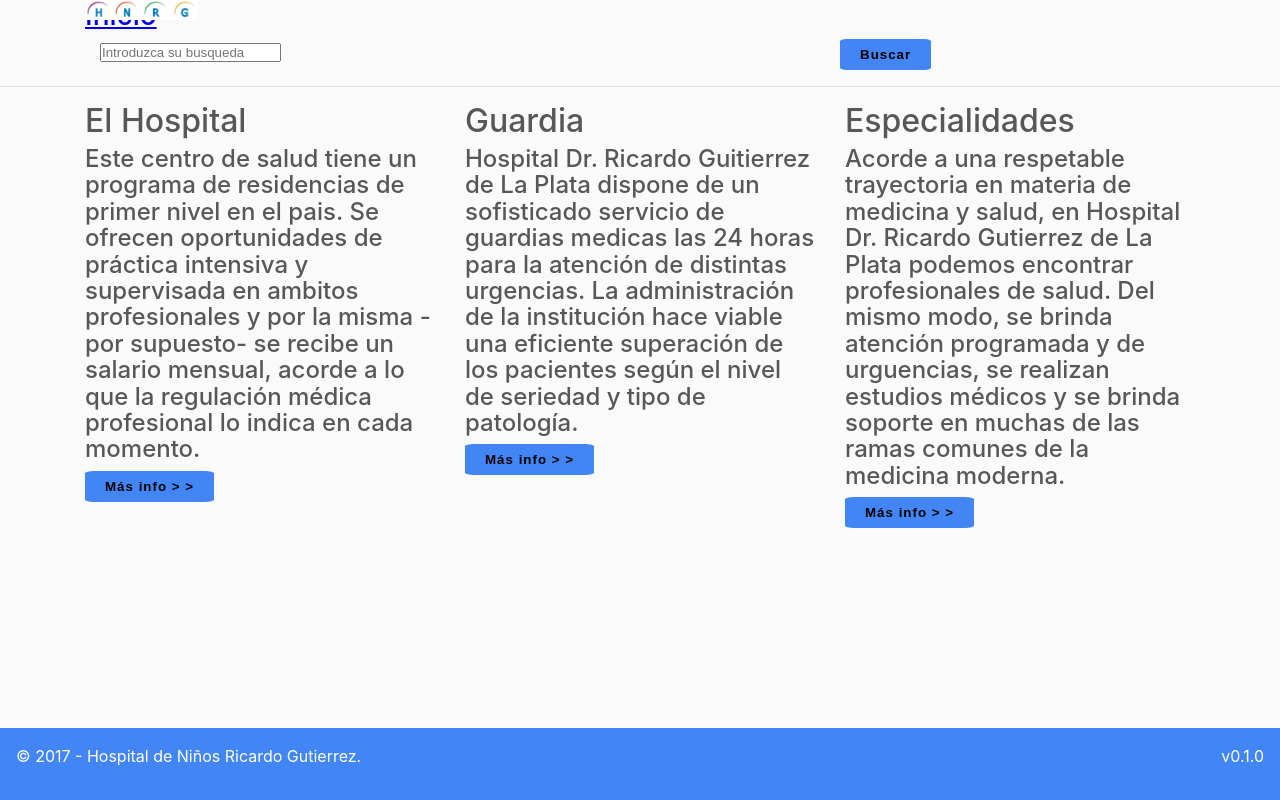
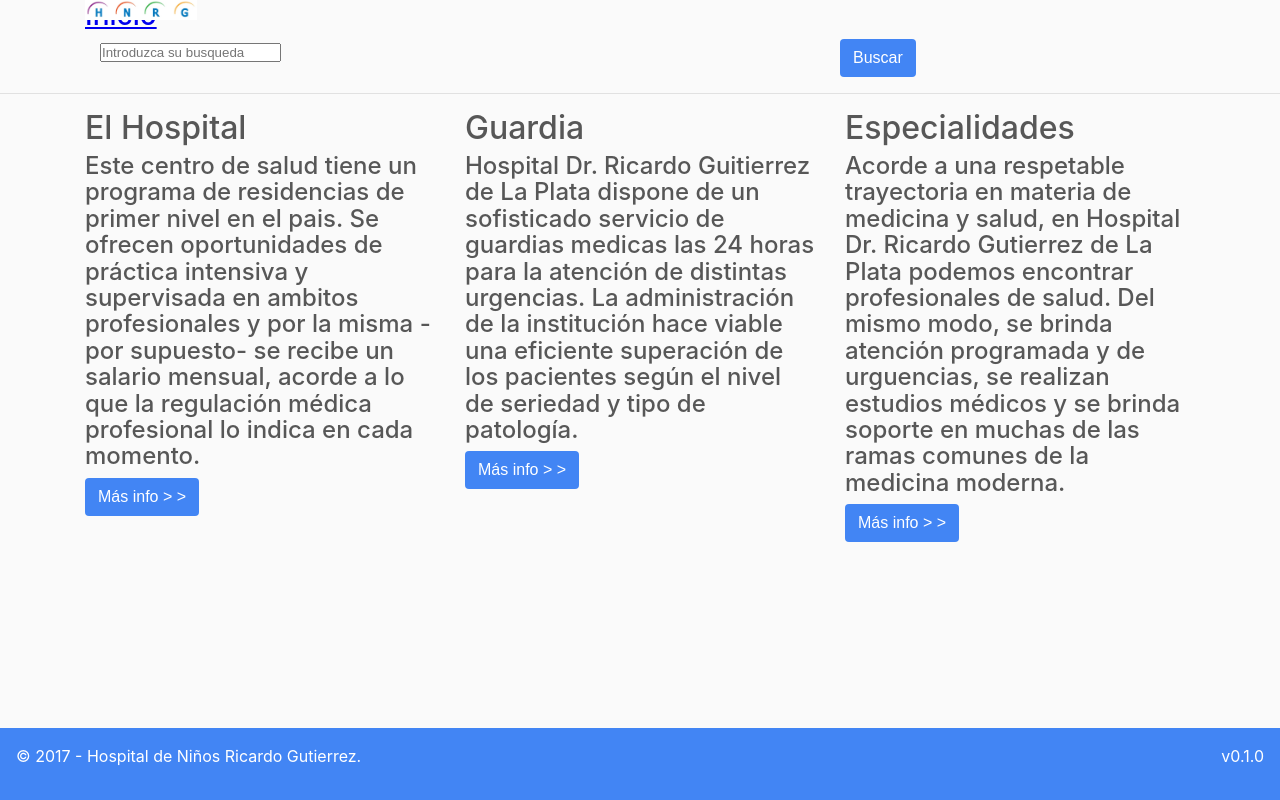
Before and after one commit to COD-Project/proyecto2017, a PHP site: page / in a window 1280 px wide. Run offline with PHP 8.4, Linux system fonts and the light colour scheme.

Commit message:
.btn class update

```diff
--- a/assets/css/common.css
+++ b/assets/css/common.css
@@ -49,3 +49,16 @@
     -o-transform: scale(1.1, 1.1);
     -ms-transform: scale(1.1, 1.1);
 }
+
+.btn {
+  background-color: #4285F4;
+  color: #fff;
+}
+
+.btn:focus {
+  background-color: #2e6acc;
+}
+
+.btn:hover {
+  background-color: #2e6acc;
+}
--- a/assets/css/reboot.css
+++ b/assets/css/reboot.css
@@ -110,20 +110,30 @@ footer, .footer a {
 }
 
 .btn {
-  padding: 8px 20px;
-  border: 0 none;
-  border-radius: 7%;
-  font-weight: 550;
-  letter-spacing: 1px;
-  background-color: #4285F4;
+  display: inline-block;
+  font-weight: normal;
+  text-align: center;
+  white-space: nowrap;
+  vertical-align: middle;
+  -webkit-user-select: none;
+     -moz-user-select: none;
+      -ms-user-select: none;
+          user-select: none;
+  border: 1px solid transparent;
+  padding: 0.5rem 0.75rem;
+  font-size: 1rem;
+  line-height: 1.25;
+  border-radius: 0.25rem;
+  transition: background-color 0.15s ease-in-out, border-color 0.15s ease-in-out, box-shadow 0.15s ease-in-out;
 }
 
-.btn:focus {
-  background-color: #2e6acc;
+.btn:focus, .btn:hover {
+  text-decoration: none;
 }
 
-.btn:hover {
-  background-color: #2e6acc;
+.btn:focus, .btn.focus {
+  outline: 0;
+  box-shadow: 0 0 0 3px rgba(0, 123, 255, 0.25);
 }
 
 /* Here define colour rules */
```
